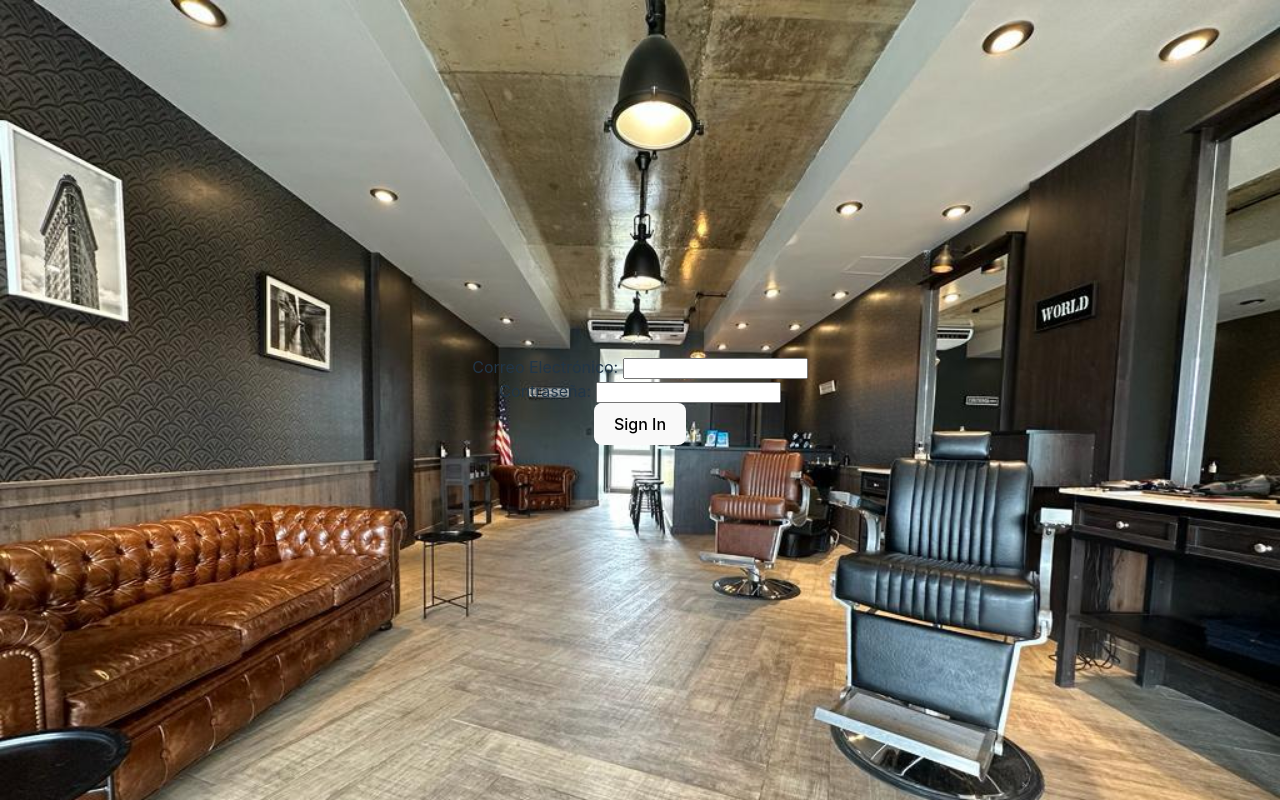
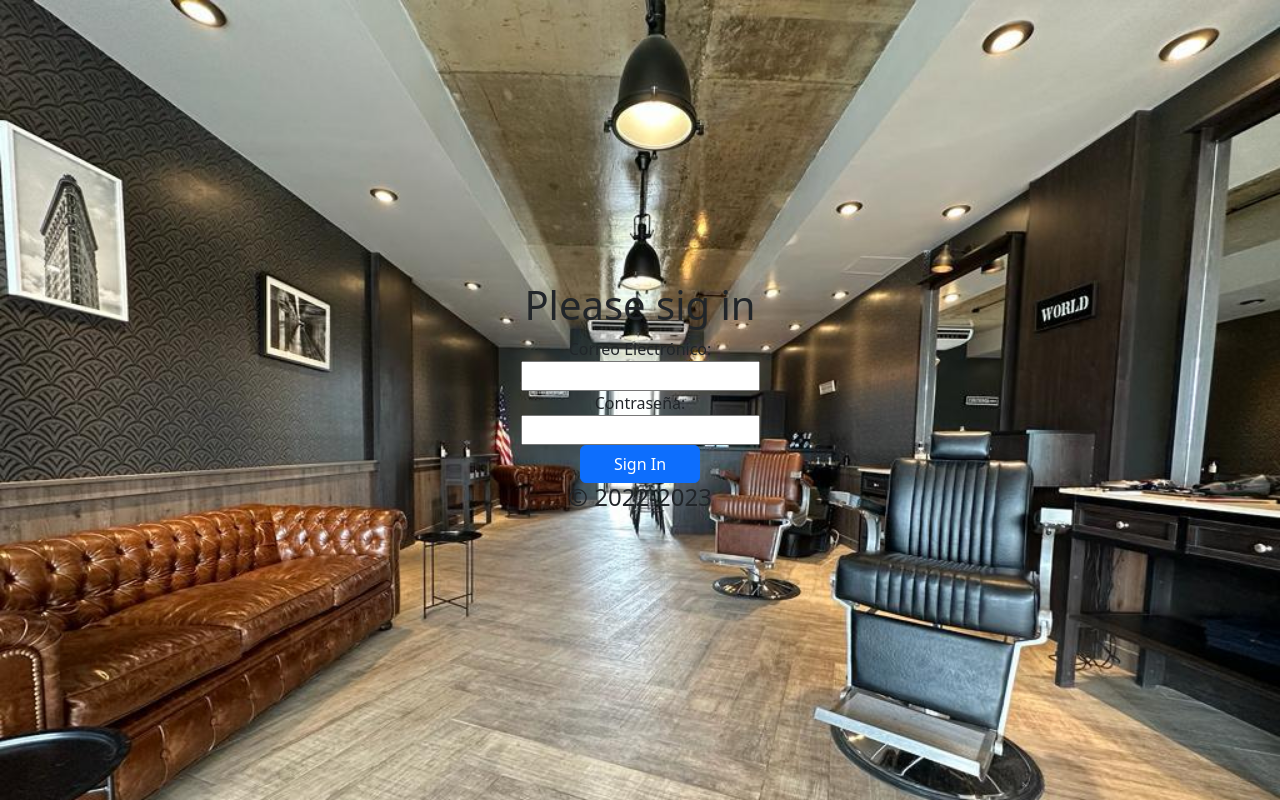
Before and after one commit to Novales87/PeluqueriaBarberia, a React (Vite) app in the folder client/: page /login in a window 1280 px wide. Built offline with nearby package versions, Linux system fonts and the light colour scheme; a web font is replaced by a local one.

Commit message:
Login Ux

```diff
--- a/client/src/Components/Login/Login.jsx
+++ b/client/src/Components/Login/Login.jsx
@@ -1,4 +1,5 @@
 import React, { useState } from "react";
+import "bootstrap/dist/css/bootstrap.min.css";
 
 function Login() {
   const [email, setEmail] = useState("");
@@ -20,9 +21,18 @@ function Login() {
   };
 
   return (
-    <form onSubmit={handleSubmit}>
+    <form
+      style={{ display: "flex", flexDirection: "column", alignItems: "Center" }}
+      onSubmit={handleSubmit}
+    >
       <div>
+        <h1>Please sig in</h1>
+      </div>
+      <div>
+        <div>
+
         <label htmlFor="email"> Correo Electrónico: </label>
+        </div>
         <input
           type="text"
           id="email"
@@ -32,8 +42,11 @@ function Login() {
           required
         />
       </div>
+
       <div>
-        <label htmlFor="password"> Contraseña: </label>
+        <div>
+          <label htmlFor="password"> Contraseña: </label>
+        </div>
         <input
           type="password"
           id="password"
@@ -49,6 +62,9 @@ function Login() {
           Sign In
         </button>
       </div>
+      <div>
+        <h4>© 2022-2023</h4>
+      </div>
     </form>
   );
 }
```
